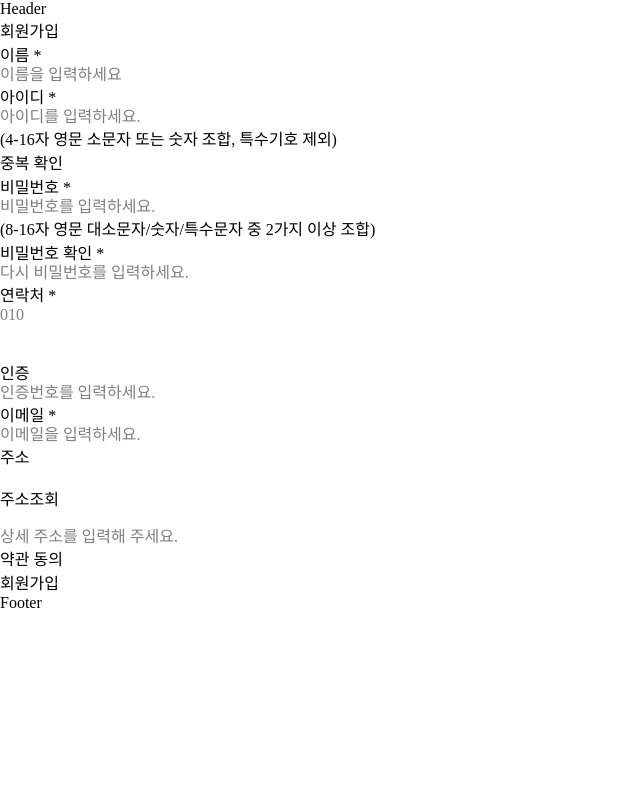
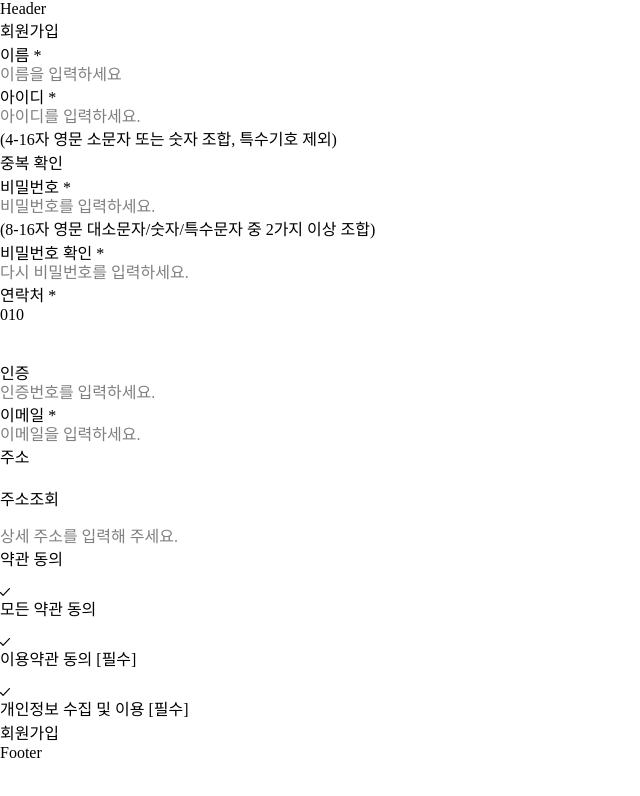
Before and after one commit to daebbang-sister/FE, a Next.js app in the folder apps/client/: page /sign-up in a window 1280 px wide. Shown: the top 796 px of the page, without its empty margins (0-640 px from the left). Built offline with nearby package versions, Linux system fonts and the light colour scheme.

Commit message:
feat(auth-sign): 회원가입 페이지 제작
- 약관 체크박스 추가
- 연락처 인증 추가

```diff
--- a/apps/client/src/app/(auth)/sign-up/page.tsx
+++ b/apps/client/src/app/(auth)/sign-up/page.tsx
@@ -1,16 +1,31 @@
 "use client";
 
-import { Button, Input } from "packages/ui/src";
+import { Button, CheckBox, Input } from "packages/ui/src";
 import { useKakaoPostcode } from "apps/client/src/shared/hooks/useKakaoPostcode";
 import AuthInputLabel from "apps/client/src/features/auth/components/AuthInputLabel";
 import { zodResolver } from "@hookform/resolvers/zod";
-import { useForm } from "react-hook-form";
+import { useForm, useWatch } from "react-hook-form";
 import {
   SignUpFormValues,
   signUpSchema,
-} from "apps/client/src/features/auth/schemas/signUp.schema";
+} from "apps/client/src/features/auth/schemas/sign-up.schema";
+import { useState } from "react";
 
 export default function SignUpPage() {
+  const {
+    register,
+    handleSubmit,
+    trigger,
+    setValue,
+    getValues,
+    control,
+    formState: { errors },
+  } = useForm<SignUpFormValues>({
+    resolver: zodResolver(signUpSchema),
+    mode: "onBlur",
+  });
+
+  // 주소 조회
   const { openPostcode } = useKakaoPostcode();
   const handleSearchAddress = () => {
     openPostcode((data) => {
@@ -19,18 +34,54 @@ export default function SignUpPage() {
     });
   };
 
-  const {
-    register,
-    handleSubmit,
-    trigger,
-    setValue,
-    formState: { errors },
-  } = useForm<SignUpFormValues>({
-    resolver: zodResolver(signUpSchema),
-    mode: "onBlur",
+  // 약관 동의
+  const agreeValues = useWatch({
+    control,
+    name: ["agree01", "agree02"],
   });
+  const [agree01, agree02] = agreeValues;
+  const isAllChecked = agree01 && agree02;
+  const handleAllAgree = (checked: boolean) => {
+    setValue("agree01", checked, { shouldValidate: true });
+    setValue("agree02", checked, { shouldValidate: true });
+  };
 
+  // 전화번호 인증
+  const [isSmsSent, setIsSmsSent] = useState(false); // 버튼 변경
+  const phoneValues = useWatch({
+    control,
+    name: ["phone1", "phone2", "phone3"],
+  });
+  const [phone1, phone2, phone3] = phoneValues;
+
+  // 인증번호 발송
+  const handleVerifyPhone = async () => {
+    const isValid = await trigger(["phone1", "phone2", "phone3"]);
+    if (!isValid) return;
+    const fullPhone = [phone1, phone2, phone3].join("-");
+    console.log(fullPhone); // 이부분 sms api 연동
+    alert("인증번호가 발송 되었습니다.");
+    setIsSmsSent(true);
+  };
+
+  // 인증번호 검사
+  const [isPhoneVerified, setIsPhoneVerified] = useState(false);
+  const handleVerifyCerti = () => {
+    const certiValue = getValues("phoneCerti");
+    if (!certiValue) return;
+    console.log("인증번호 확인:", certiValue); // 이부분 인증번호 검사 api 연동
+    // if (success) {
+    //   setIsPhoneVerified(true);
+    // }
+  };
+
+  // 데이터 폼(회원가입) 제출
   const onSubmitt = (data: SignUpFormValues) => {
+    if (!isPhoneVerified) {
+      alert("전화번호 인증을 완료해주세요.");
+      return;
+    }
+
     console.log("폼 데이터", data);
   };
 
@@ -117,33 +168,58 @@ export default function SignUpPage() {
             연락처
           </AuthInputLabel>
           <div className="grid grid-cols-4 gap-2.5 mb-3">
-            <Input id="phone" type="number" placeholder="010" />
             <Input
-              id="phone"
+              id="phone1"
+              type="text"
+              inputMode="numeric"
+              maxLength={3}
+              defaultValue="010"
+              // disabled={isPhoneVerified}
+              status={errors.phone1 ? "error" : "default"}
+              {...register("phone1")}
+            />
+            <Input
+              id="phone2"
               type="text"
               inputMode="numeric"
               maxLength={4}
-              onChange={(e) => {
-                e.target.value = e.target.value.replace(/\D/g, "");
-              }}
+              // disabled={isPhoneVerified}
+              status={errors.phone1 ? "error" : "default"}
+              {...register("phone2", {
+                onChange: (e) => {
+                  e.target.value = e.target.value.replace(/\D/g, "");
+                },
+              })}
             />
             <Input
-              id="phone"
+              id="phone3"
               type="text"
               inputMode="numeric"
               maxLength={4}
-              onChange={(e) => {
-                e.target.value = e.target.value.replace(/\D/g, "");
-              }}
+              // disabled={isPhoneVerified}
+              status={errors.phone1 ? "error" : "default"}
+              {...register("phone3", {
+                onChange: (e) => {
+                  e.target.value = e.target.value.replace(/\D/g, "");
+                },
+              })}
             />
-            <Button type="button" variant="white">
-              인증
-            </Button>
+            {!isSmsSent ? (
+              <Button type="button" variant="white" onClick={handleVerifyPhone}>
+                인증
+              </Button>
+            ) : (
+              <Button type="button" variant="black" onClick={handleVerifyCerti}>
+                확인
+              </Button>
+            )}
           </div>
           <Input
-            id="certification"
+            id="phoneCerti"
             type="text"
             placeholder="인증번호를 입력하세요."
+            {...register("phoneCerti")}
+            errorMessage={errors.phone1?.message}
           />
         </div>
 
@@ -193,8 +269,38 @@ export default function SignUpPage() {
           />
         </div>
 
-        <div>약관 동의</div>
-        <Button type="submit" variant="gray">
+        {/* 약관 동의 */}
+        <div>
+          <div className="flex items-center justify-between">
+            <AuthInputLabel htmlFor="agreement">약관 동의</AuthInputLabel>
+            <div className="flex items-center gap-1.25 mb-3">
+              <CheckBox
+                id="agree-all"
+                checked={!!isAllChecked}
+                onChange={(e) => handleAllAgree(e.target.checked)}
+              />
+              <p>모든 약관 동의</p>
+            </div>
+          </div>
+          <ul className="flex flex-col gap-3">
+            <li className="flex gap-1.25">
+              <CheckBox id="agree01" {...register("agree01")} />
+              이용약관 동의 [필수]
+            </li>
+            <li className="flex gap-1.25">
+              <CheckBox id="agree02" {...register("agree02")} />
+              개인정보 수집 및 이용 [필수]
+            </li>
+            {/* 에러 메시지 */}
+            {(errors.agree01 || errors.agree02) && (
+              <p className="caption1 text-danger-200 mt-1.5">
+                {errors.agree01?.message || errors.agree02?.message}
+              </p>
+            )}
+          </ul>
+        </div>
+
+        <Button type="submit" variant="gray" className="mt-12">
           회원가입
         </Button>
       </form>
--- a/apps/client/src/features/auth/schemas/sign-up.schema.ts
+++ b/apps/client/src/features/auth/schemas/sign-up.schema.ts
@@ -0,0 +1,81 @@
+import { z } from "zod";
+
+export const signUpSchema = z
+  .object({
+    userName: z.string().min(1, "이름을 입력해 주세요."),
+
+    userId: z
+      .string()
+      .min(1, "아이디를 입력해 주세요.")
+      .min(4, "아이디는 4자 이상입니다.")
+      .max(16, "아이디는 16자 이하입니다.")
+      .regex(/^[a-z0-9]+$/, "아이디는 영문 소문자와 숫자만 사용 가능합니다."),
+
+    userPassword: z
+      .string()
+      .min(1, "비밀번호를 입력해 주세요.")
+      .min(8, "비밀번호는 8자 이상입니다.")
+      .max(16, "비밀번호는 16자 이하입니다.")
+      .superRefine((val, ctx) => {
+        const hasUpper = /[A-Z]/.test(val);
+        const hasLower = /[a-z]/.test(val);
+        const hasLetter = /[A-Za-z]/.test(val);
+        const hasNumber = /\d/.test(val);
+        const hasSpecial = /[^A-Za-z0-9]/.test(val);
+        if (hasLetter && !(hasUpper && hasLower)) {
+          ctx.addIssue({
+            code: "custom",
+            message: "영문은 대소문자를 모두 포함해야 합니다.",
+          });
+          return;
+        }
+        const count = [hasLetter, hasNumber, hasSpecial].filter(Boolean).length;
+        if (count < 2) {
+          ctx.addIssue({
+            code: "custom",
+            message:
+              "영문 대소문자/숫자/특수문자 중 2가지 이상 조합해야 합니다.",
+          });
+        }
+      }),
+
+    userPasswordCheck: z.string().min(1, "비밀번호 확인을 입력해 주세요."),
+
+    agree01: z
+      .boolean()
+      .refine((val) => val === true, { message: "이용약관에 동의해주세요." }),
+    agree02: z.boolean().refine((val) => val === true, {
+      message: "개인정보 수집 및 이용에 동의해주세요.",
+    }),
+
+    phone1: z.string(),
+    phone2: z.string(),
+    phone3: z.string(),
+
+    phoneCerti: z.string().optional(),
+
+    userEmail: z
+      .string()
+      .min(1, "이메일을 입력해 주세요.")
+      .pipe(z.email({ message: "이메일 형식이 올바르지 않습니다." })),
+
+    zonecode: z.string().optional(),
+    address: z.string().optional(),
+    detailAddress: z.string().optional(),
+  })
+  .refine((data) => data.userPassword === data.userPasswordCheck, {
+    path: ["userPasswordCheck"],
+    message: "비밀번호가 일치하지 않습니다.",
+  })
+  .refine(
+    (data) =>
+      data.phone1.length === 3 &&
+      data.phone2.length === 4 &&
+      data.phone3.length === 4,
+    {
+      message: "전화번호를 올바르게 입력해주세요.",
+      path: ["phone1"],
+    }
+  );
+
+export type SignUpFormValues = z.infer<typeof signUpSchema>;
--- a/apps/client/src/features/auth/schemas/signUp.schema.ts
+++ /dev/null
@@ -1,62 +0,0 @@
-import { z } from "zod";
-
-export const signUpSchema = z
-  .object({
-    userName: z.string().min(1, "이름을 입력해 주세요."),
-
-    userId: z
-      .string()
-      .min(1, "아이디를 입력해 주세요.")
-      .min(4, "아이디는 4자 이상입니다.")
-      .max(16, "아이디는 16자 이하입니다.")
-      .regex(/^[a-z0-9]+$/, "아이디는 영문 소문자와 숫자만 사용 가능합니다."),
-
-    userPassword: z
-      .string()
-      .min(1, "비밀번호를 입력해 주세요.")
-      .min(8, "비밀번호는 8자 이상입니다.")
-      .max(16, "비밀번호는 16자 이하입니다.")
-      .superRefine((val, ctx) => {
-        const hasUpper = /[A-Z]/.test(val);
-        const hasLower = /[a-z]/.test(val);
-        const hasLetter = /[A-Za-z]/.test(val);
-        const hasNumber = /\d/.test(val);
-        const hasSpecial = /[^A-Za-z0-9]/.test(val);
-        if (hasLetter && !(hasUpper && hasLower)) {
-          ctx.addIssue({
-            code: "custom",
-            message: "영문은 대소문자를 모두 포함해야 합니다.",
-          });
-          return;
-        }
-        const count = [hasLetter, hasNumber, hasSpecial].filter(Boolean).length;
-        if (count < 2) {
-          ctx.addIssue({
-            code: "custom",
-            message:
-              "영문 대소문자/숫자/특수문자 중 2가지 이상 조합해야 합니다.",
-          });
-        }
-      }),
-
-    userPasswordCheck: z.string().min(1, "비밀번호 확인을 입력해 주세요."),
-
-    // phone1: z.string().min(2),
-    // phone2: z.string().min(3),
-    // phone3: z.string().min(4),
-
-    userEmail: z
-      .string()
-      .min(1, "이메일을 입력해 주세요.")
-      .pipe(z.email({ message: "이메일 형식이 올바르지 않습니다." })),
-
-    zonecode: z.string().min(1, "우편번호를 입력해 주세요.").optional(),
-    address: z.string().min(1, "주소를 입력해 주세요.").optional(),
-    detailAddress: z.string().optional(),
-  })
-  .refine((data) => data.userPassword === data.userPasswordCheck, {
-    path: ["userPasswordCheck"],
-    message: "비밀번호가 일치하지 않습니다.",
-  });
-
-export type SignUpFormValues = z.infer<typeof signUpSchema>;
```
Also changed, not shown: apps/client/src/features/auth/api/sign-up.ts (added).
